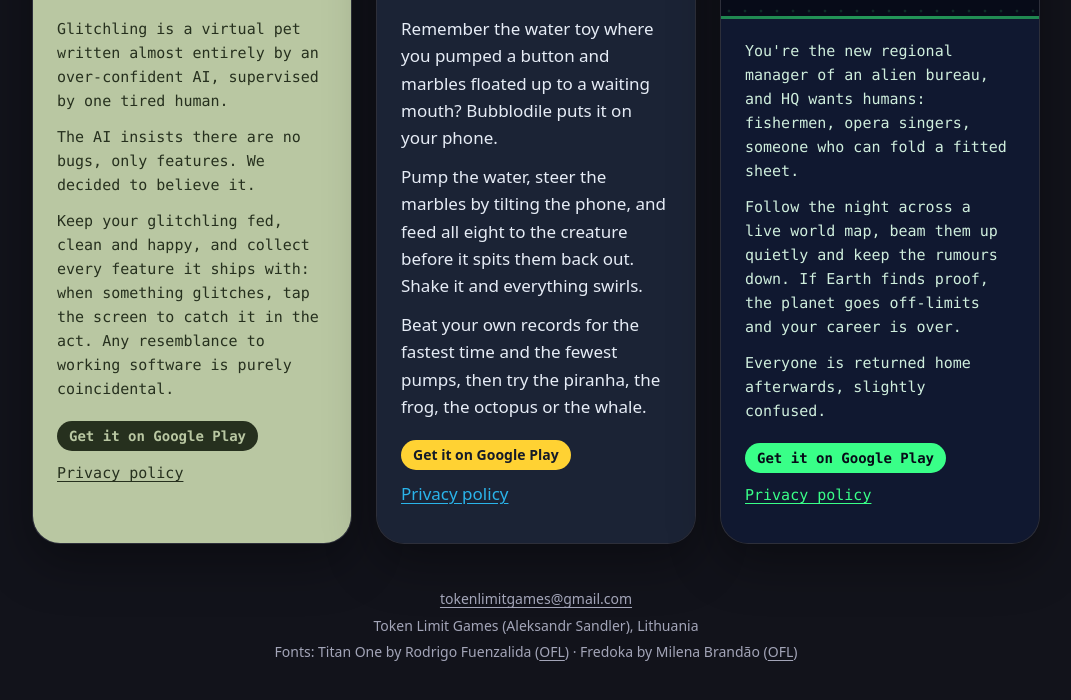
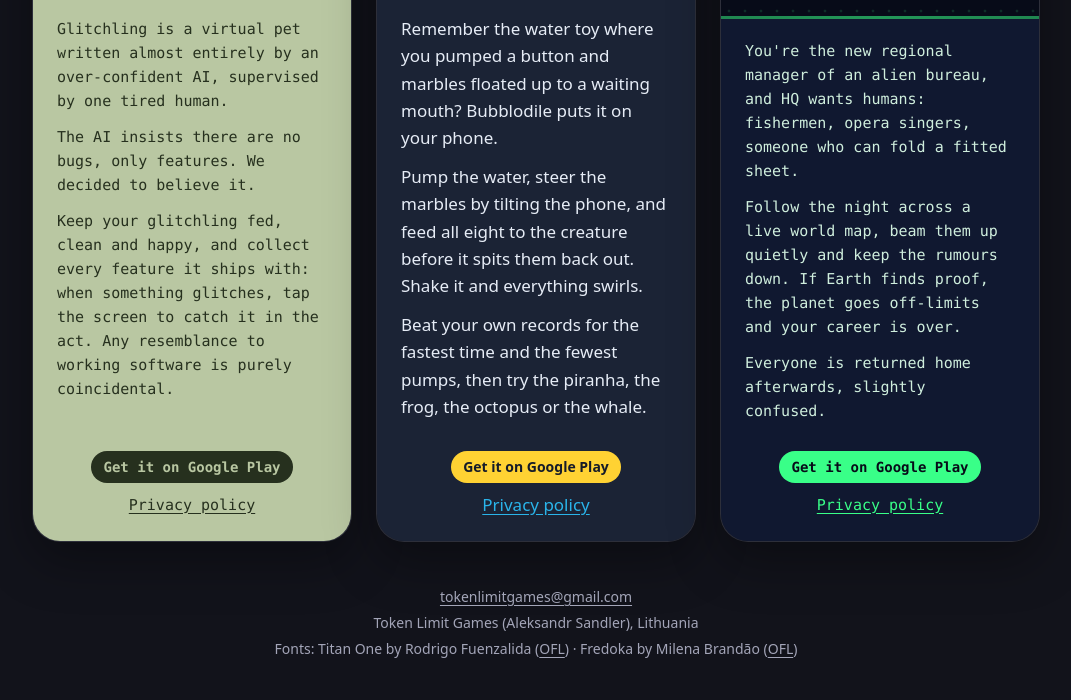
Before and after one commit to tokenlimitgames/tokenlimitgames.github.io, a plain HTML site: page index.html in a window 1280 px wide. Shown: the part 509-1209 px from the top of the page, without its empty margins (104-1175 px from the left). Drawn offline with Linux system fonts and the light colour scheme.

Commit message:
Add files via upload

```diff
--- a/home.css
+++ b/home.css
@@ -114,14 +114,18 @@ body {
 
 .game .body p { margin: 0 0 12px; }
 
-.game .links {
-  margin-top: auto;
-  padding-top: 8px;
+/* Store badge above the privacy link, centred, at the bottom of every card, so all three cards line up.
+   ".game .body .links" beats ".game .body p", whose margin would otherwise cancel the margin-top: auto. */
+.game .body .links {
+  margin: auto 0 0;
+  padding-top: 16px;
   display: flex;
-  flex-wrap: wrap;
+  flex-direction: column;
   align-items: center;
-  gap: 10px 14px;
+  gap: 10px;
 }
+/* Fixed line heights: the three cards use different fonts, which would otherwise shift the rows by a few px. */
+.game .body .links a { line-height: 24px; }
 
 .badge {
   display: inline-block;
```
